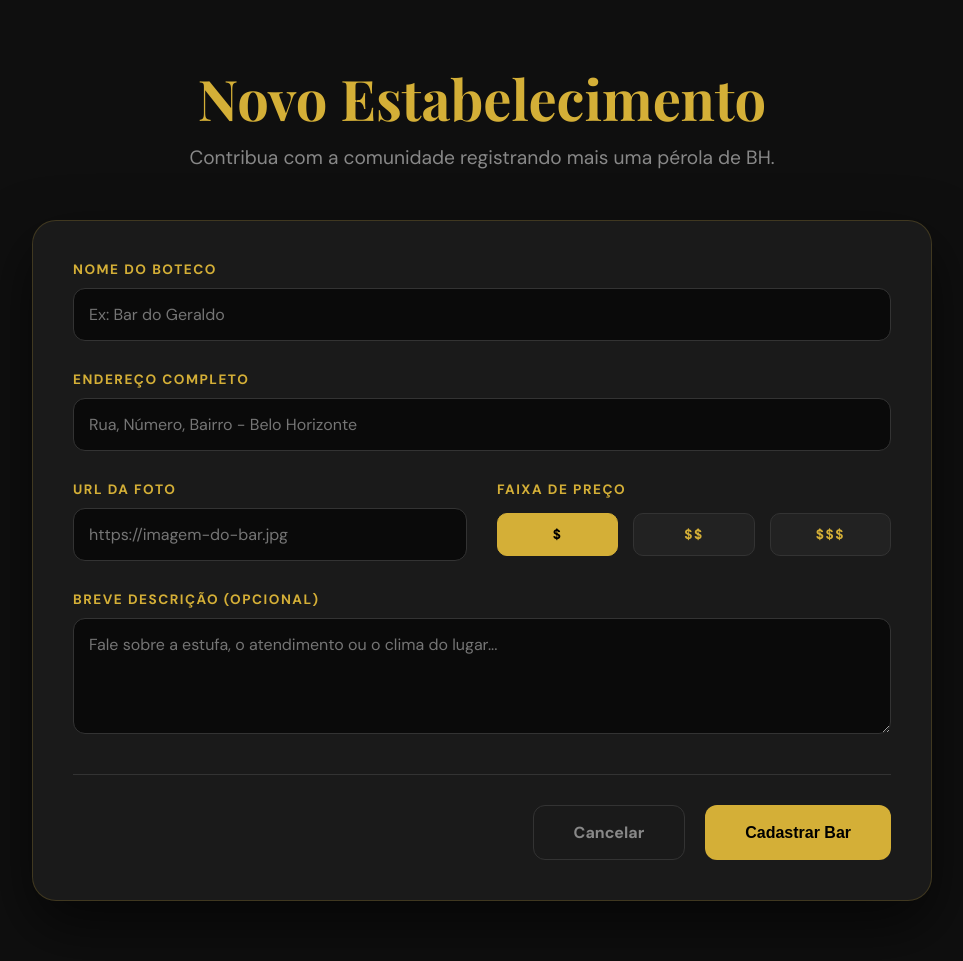
After one commit to Brunolmf/TP1_EngSoftware, a Flask app: template src/templates/adicionar_bar.html in a window 1280 px wide. The commit adds this page. Shown: the whole page, without its empty margins (158-1121 px from the left). Run offline with Flask 3, Linux system fonts and the light colour scheme; the template is opened without the code that fills it, so the values that code supplies are empty.

Commit message:
adicionando pagina de adicao de bares

```diff
--- a/src/app.py
+++ b/src/app.py
@@ -132,38 +132,54 @@ def editar_perfil():
     # 3. Lógica de Exibição (GET): Renderiza a página com os dados do usuário
     return render_template('perfil.html', usuario=usuario)
 
-@app.route('/bar/adicionar', methods=['POST'])
+@app.route('/bar/adicionar', methods=['GET', 'POST'])
 def adicionar_bar():
     if 'usuario_id' not in session:
-        flash('Você precisa estar logado.')
+        flash('Você precisa estar logado para acessar esta página.', 'erro')
         return redirect(url_for('acesso'))
 
     usuario = Usuario.query.get(session['usuario_id'])
 
-    # Validação de segurança: apenas administradores podem adicionar bares
+    # Restrição: Apenas admins podem adicionar (conforme sua lógica original)
     if not getattr(usuario, 'is_admin', False):
-        flash('Acesso negado: apenas administradores podem adicionar bares.')
+        flash('Acesso negado: apenas administradores podem adicionar bares.', 'erro')
         return redirect(url_for('home'))
 
-    nome = request.form.get('nome', '').strip()
-    endereco = request.form.get('endereco', '').strip()
-    foto_url = request.form.get('foto_url', '').strip()
+    if request.method == 'POST':
+        nome = request.form.get('nome', '').strip()
+        endereco = request.form.get('endereco', '').strip()
+        foto_url = request.form.get('foto_url', '').strip()
+        faixa_de_preco = request.form.get('faixa_de_preco', '$')
+        descricao = request.form.get('descricao', '').strip()
 
-    if not nome:
-        flash('O nome do bar é obrigatório.')
-        return redirect(url_for('home'))
+        if not nome or not endereco:
+            flash('Nome e Endereço são campos obrigatórios.', 'erro')
+            return redirect(url_for('adicionar_bar'))
 
-    try:
-        # Cria novo registro no banco de dados
-        novo_bar = Estabelecimento(nome=nome, endereco=endereco, foto_url=foto_url)
-        db.session.add(novo_bar)
-        db.session.commit()
-        flash(f'Bar "{nome}" adicionado com sucesso!', 'sucesso')
-    except Exception as e:
-        db.session.rollback()
-        flash('Erro ao adicionar bar.')
+        try:
+            # Note: Adicionamos descricao e faixa_de_preco ao construtor
+            novo_bar = Estabelecimento(
+                nome=nome,
+                endereco=endereco,
+                foto_url=foto_url,
+                faixa_de_preco=faixa_de_preco,
+                adicionado_por=usuario.id
+            )
+            # Se o seu modelo Estabelecimento não tiver o campo 'descricao' ainda,
+            # você precisará adicionar no models.py ou ignorar esta linha abaixo.
+            # novo_bar.descricao = descricao
 
-    return redirect(url_for('home'))
+            db.session.add(novo_bar)
+            db.session.commit()
+            flash(f'Boteco "{nome}" cadastrado com sucesso!', 'sucesso')
+            return redirect(url_for('home'))
+        except Exception as e:
+            db.session.rollback()
+            flash('Erro técnico ao salvar no banco de dados.', 'erro')
+            return redirect(url_for('adicionar_bar'))
+
+    # Se for GET, apenas renderiza a página
+    return render_template('adicionar_bar.html')
 
 @app.route('/cadastro', methods=['GET', 'POST'])
 def cadastro():
--- /dev/null
+++ b/src/templates/adicionar_bar.html
@@ -0,0 +1,255 @@
+<!DOCTYPE html>
+<html lang="pt-BR">
+<head>
+    <meta charset="UTF-8">
+    <meta name="viewport" content="width=device-width, initial-scale=1.0">
+    <title>Cadastrar Novo Boteco | Saideira</title>
+    <link rel="preconnect" href="https://fonts.googleapis.com">
+    <link href="https://fonts.googleapis.com/css2?family=DM+Sans:wght@400;700&family=Playfair+Display:wght@700;900&display=swap" rel="stylesheet">
+    <style>
+        :root {
+            --bg-color: #0f0f0f;
+            --card-bg: #1a1a1a;
+            --primary-amber: #d4af37;
+            --text-light: #f4f4f4;
+            --text-muted: #888;
+            --input-bg: #0a0a0a;
+            --border-color: rgba(212, 175, 55, 0.2);
+            --danger: #d32f2f;
+        }
+
+        body {
+            font-family: 'DM Sans', sans-serif;
+            background-color: var(--bg-color);
+            color: var(--text-light);
+            margin: 0;
+            min-height: 100vh;
+        }
+
+        .container {
+            max-width: 900px;
+            margin: 60px auto;
+            padding: 0 20px;
+        }
+
+        .header-section {
+            text-align: center;
+            margin-bottom: 50px;
+        }
+
+        .header-section h1 {
+            font-family: 'Playfair Display', serif;
+            font-size: 3.5rem;
+            color: var(--primary-amber);
+            margin: 0;
+        }
+
+        .header-section p {
+            color: var(--text-muted);
+            font-size: 1.2rem;
+            margin-top: 10px;
+        }
+
+        .form-card {
+            background-color: var(--card-bg);
+            border-radius: 24px;
+            border: 1px solid var(--border-color);
+            padding: 40px;
+            box-shadow: 0 25px 60px rgba(0,0,0,0.6);
+        }
+
+        .form-grid {
+            display: grid;
+            grid-template-columns: 1fr 1fr;
+            gap: 30px;
+        }
+
+        .full-width { grid-column: span 2; }
+
+        .form-group {
+            display: flex;
+            flex-direction: column;
+            gap: 10px;
+        }
+
+        label {
+            color: var(--primary-amber);
+            font-weight: bold;
+            font-size: 0.85rem;
+            text-transform: uppercase;
+            letter-spacing: 1.5px;
+        }
+
+        input, select, textarea {
+            background-color: var(--input-bg);
+            border: 1px solid #333;
+            border-radius: 12px;
+            padding: 15px;
+            color: white;
+            font-size: 1rem;
+            font-family: inherit;
+            transition: all 0.3s ease;
+        }
+
+        input:focus, select:focus, textarea:focus {
+            outline: none;
+            border-color: var(--primary-amber);
+            box-shadow: 0 0 15px rgba(212, 175, 55, 0.15);
+        }
+
+        .price-options {
+            display: flex;
+            gap: 15px;
+            margin-top: 5px;
+        }
+
+        .price-option {
+            flex: 1;
+            position: relative;
+        }
+
+        .price-option input {
+            position: absolute;
+            opacity: 0;
+            cursor: pointer;
+        }
+
+        .price-label {
+            display: block;
+            text-align: center;
+            padding: 12px;
+            background: #222;
+            border: 1px solid #333;
+            border-radius: 10px;
+            cursor: pointer;
+            font-weight: bold;
+            transition: 0.3s;
+        }
+
+        .price-option input:checked + .price-label {
+            background: var(--primary-amber);
+            color: #000;
+            border-color: var(--primary-amber);
+        }
+
+        .actions {
+            margin-top: 40px;
+            display: flex;
+            gap: 20px;
+            justify-content: flex-end;
+            border-top: 1px solid #333;
+            padding-top: 30px;
+        }
+
+        .btn {
+            padding: 16px 40px;
+            border-radius: 12px;
+            font-weight: bold;
+            cursor: pointer;
+            transition: 0.3s;
+            text-decoration: none;
+            font-size: 1rem;
+            border: none;
+        }
+
+        .btn-submit {
+            background-color: var(--primary-amber);
+            color: #000;
+        }
+
+        .btn-submit:hover {
+            transform: translateY(-3px);
+            box-shadow: 0 8px 20px rgba(212, 175, 55, 0.3);
+        }
+
+        .btn-back {
+            background-color: transparent;
+            color: var(--text-muted);
+            border: 1px solid #333;
+        }
+
+        .btn-back:hover { background-color: #222; color: #fff; }
+
+        .flash-messages { margin-bottom: 20px; }
+        .msg { padding: 15px; border-radius: 10px; margin-bottom: 10px; font-weight: bold; }
+        .erro { background: #5c1f1f; color: white; }
+
+        @media (max-width: 600px) {
+            .form-grid { grid-template-columns: 1fr; }
+            .full-width { grid-column: span 1; }
+            .header-section h1 { font-size: 2.5rem; }
+        }
+    </style>
+</head>
+<body>
+
+    <div class="container">
+        <div class="header-section">
+            <h1>Novo Estabelecimento</h1>
+            <p>Contribua com a comunidade registrando mais uma pérola de BH.</p>
+        </div>
+
+        {% with messages = get_flashed_messages(with_categories=true) %}
+          {% if messages %}
+            <div class="flash-messages">
+              {% for category, message in messages %}
+                <div class="msg {{ category }}">{{ message }}</div>
+              {% endfor %}
+            </div>
+          {% endif %}
+        {% endwith %}
+
+        <div class="form-card">
+            <form action="{{ url_for('adicionar_bar') }}" method="POST">
+                <div class="form-grid">
+
+                    <div class="form-group full-width">
+                        <label for="nome">Nome do Boteco</label>
+                        <input type="text" id="nome" name="nome" placeholder="Ex: Bar do Geraldo" required>
+                    </div>
+
+                    <div class="form-group full-width">
+                        <label for="endereco">Endereço Completo</label>
+                        <input type="text" id="endereco" name="endereco" placeholder="Rua, Número, Bairro - Belo Horizonte" required>
+                    </div>
+
+                    <div class="form-group">
+                        <label for="foto_url">URL da Foto</label>
+                        <input type="url" id="foto_url" name="foto_url" placeholder="https://imagem-do-bar.jpg">
+                    </div>
+
+                    <div class="form-group">
+                        <label>Faixa de Preço</label>
+                        <div class="price-options">
+                            <div class="price-option">
+                                <input type="radio" name="faixa_de_preco" id="p1" value="$" checked>
+                                <label for="p1" class="price-label" title="Barato">$</label>
+                            </div>
+                            <div class="price-option">
+                                <input type="radio" name="faixa_de_preco" id="p2" value="$$">
+                                <label for="p2" class="price-label" title="Justo">$$</label>
+                            </div>
+                            <div class="price-option">
+                                <input type="radio" name="faixa_de_preco" id="p3" value="$$$">
+                                <label for="p3" class="price-label" title="Mais caro">$$$</label>
+                            </div>
+                        </div>
+                    </div>
+
+                    <div class="form-group full-width">
+                        <label for="descricao">Breve Descrição (Opcional)</label>
+                        <textarea id="descricao" name="descricao" rows="4" placeholder="Fale sobre a estufa, o atendimento ou o clima do lugar..."></textarea>
+                    </div>
+
+                </div>
+
+                <div class="actions">
+                    <a href="{{ url_for('home') }}" class="btn btn-back">Cancelar</a>
+                    <button type="submit" class="btn btn-submit">Cadastrar Bar</button>
+                </div>
+            </form>
+        </div>
+    </div>
+
+</body>
+</html>
--- a/src/templates/index.html
+++ b/src/templates/index.html
@@ -174,7 +174,7 @@
         <p>Acompanhe seus amigos, avalie a estufa e descubra o seu próximo bar favorito na capital mundial do boteco.</p>
 
         {% if usuario_logado and usuario_logado.is_admin %}
-            <button onclick="abrirModalBar()" class="btn btn-primary">Adicionar bar</button>
+            <a href="{{ url_for('adicionar_bar') }}" class="btn btn-primary">Adicionar bar</a>
         {% else %}
             <a href="#bares" class="btn btn-secondary">Explorar bares</a>
         {% endif %}
```
